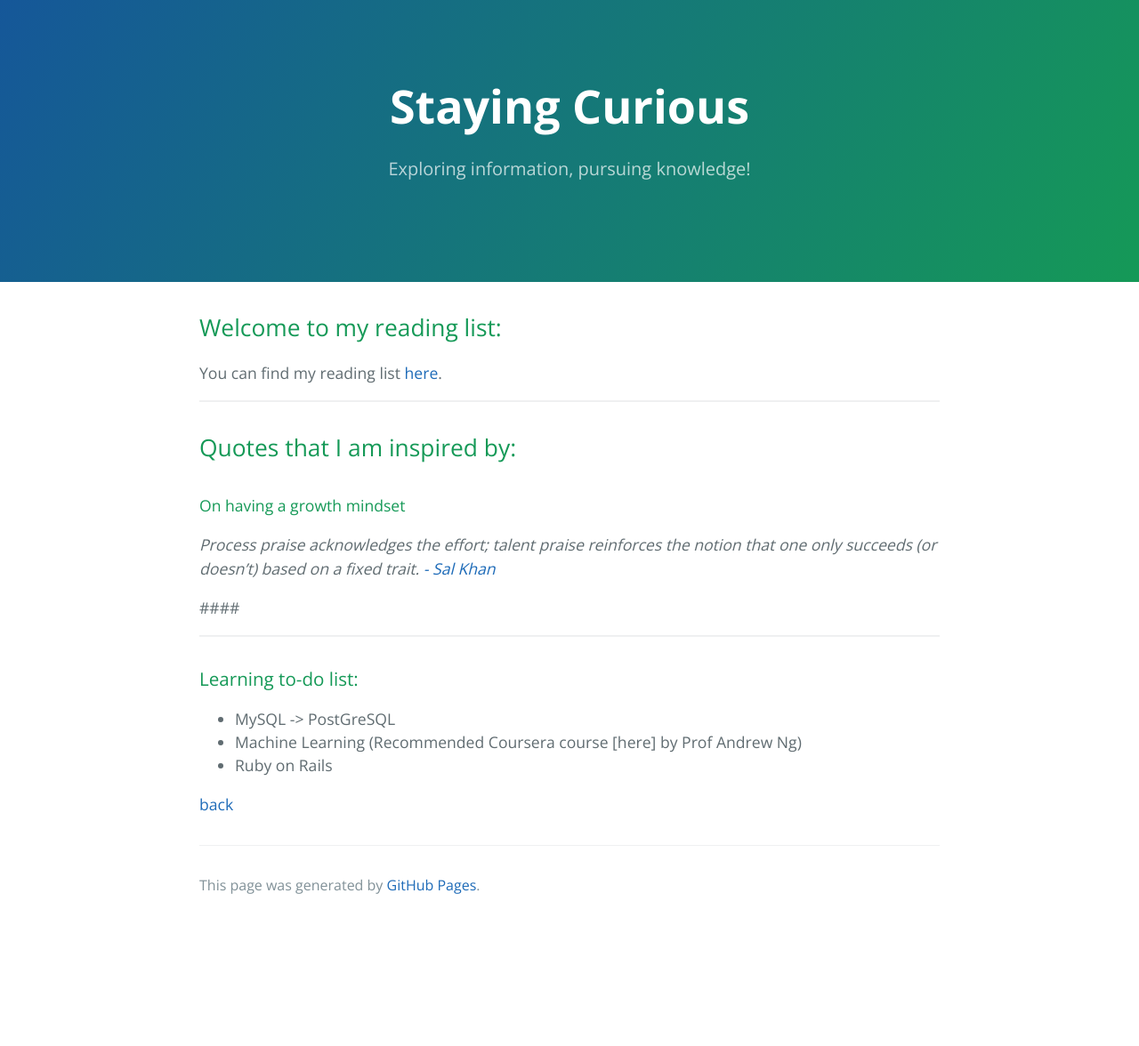
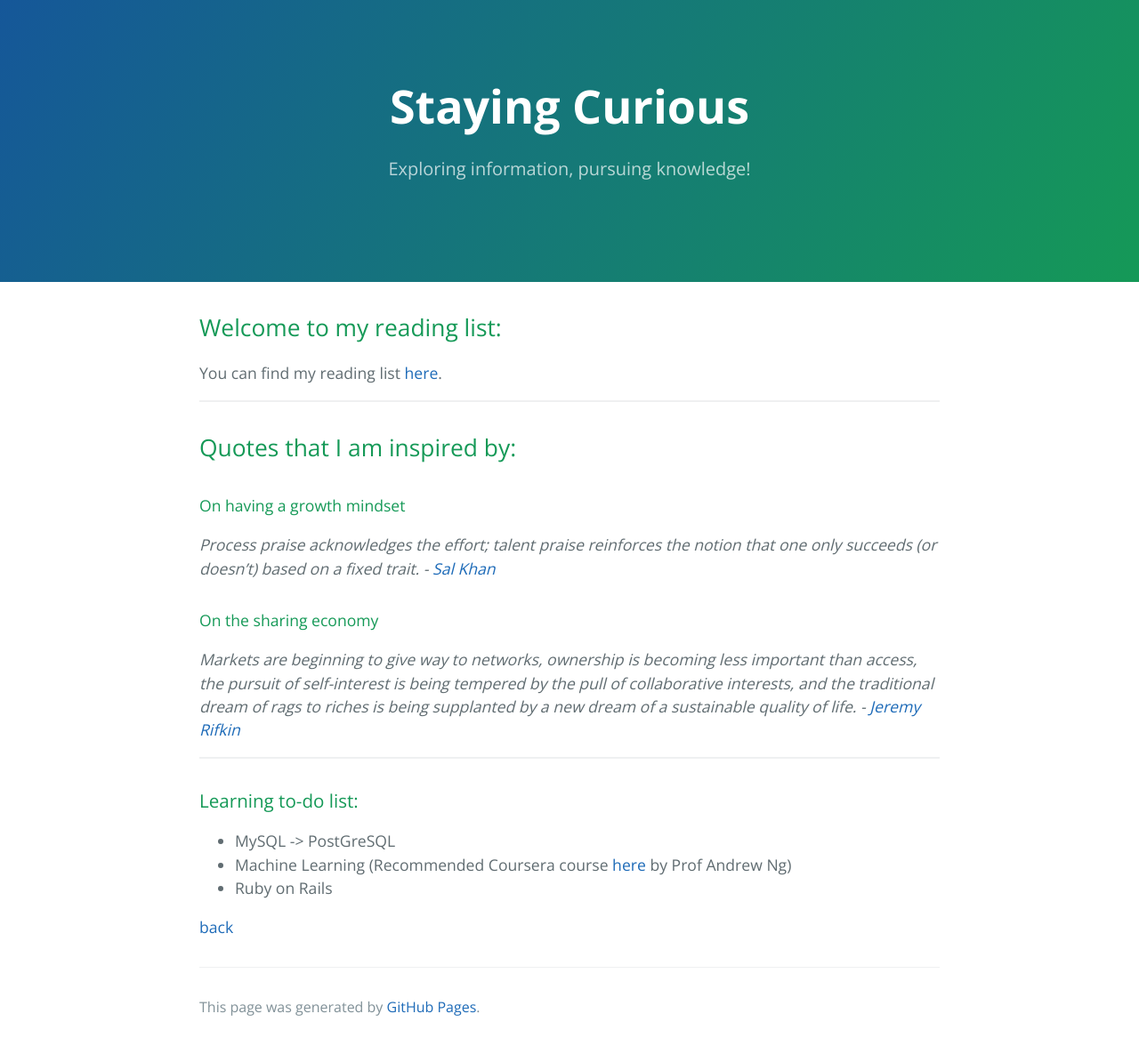
Before and after one commit to rayaun/rayaun.github.io, a Jekyll site: the page built from another-page.md, in a window 1280 px wide. Shown: the whole page at 89% size. Built offline with Jekyll 4.4.1, drawn with Linux system fonts in a browser that asks for light colours; our own code applies the rules of GitHub Pages for plain Markdown files; before the commit the page ends 1039 px from its top, so only the background shows below that.

Commit message:
a new quote on the sharing economy

```diff
--- a/another-page.md
+++ b/another-page.md
@@ -13,16 +13,18 @@ You can find my reading list [here](https://www.goodreads.com/user/show/55637557
 ## Quotes that I am inspired by:
 
 #### On having a growth mindset
-_Process­ praise acknowledges the effort; talent­ praise reinforces the notion that one only succeeds (or doesn’t) based on a fixed trait._ *[- Sal Khan](https://www.khanacademy.org/talks-and-interviews/conversations-with-sal/a/the-learning-myth-why-ill-never-tell-my-son-hes-smart)*
+_Process­ praise acknowledges the effort; talent­ praise reinforces the notion that one only succeeds (or doesn’t) based on a fixed trait._ *- [Sal Khan](https://www.khanacademy.org/talks-and-interviews/conversations-with-sal/a/the-learning-myth-why-ill-never-tell-my-son-hes-smart)*
 
-####
+#### On the sharing economy
+
+_Markets are beginning to give way to networks, ownership is becoming less important than access, the pursuit of self-interest is being tempered by the pull of collaborative interests, and the traditional dream of rags to riches is being supplanted by a new dream of a sustainable quality of life. - [Jeremy Rifkin](https://www.goodreads.com/book/show/18594514-the-zero-marginal-cost-society)_
 
 * * *
 
 ### Learning to-do list:
 
 *   MySQL -> PostGreSQL
-*   Machine Learning (Recommended Coursera course [here] by Prof Andrew Ng)
+*   Machine Learning (Recommended Coursera course [here](https://www.coursera.org/learn/machine-learning) by Prof Andrew Ng)
 *   Ruby on Rails
 
 [back](./)
```
